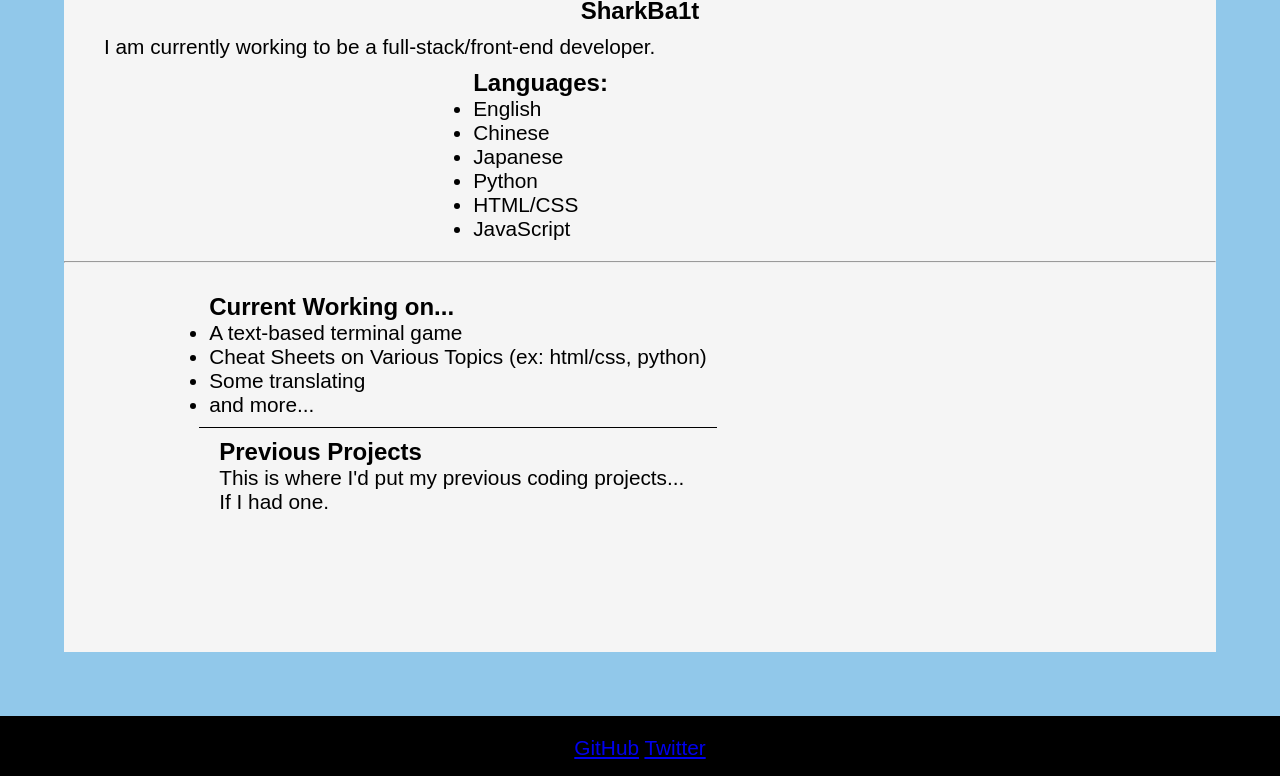
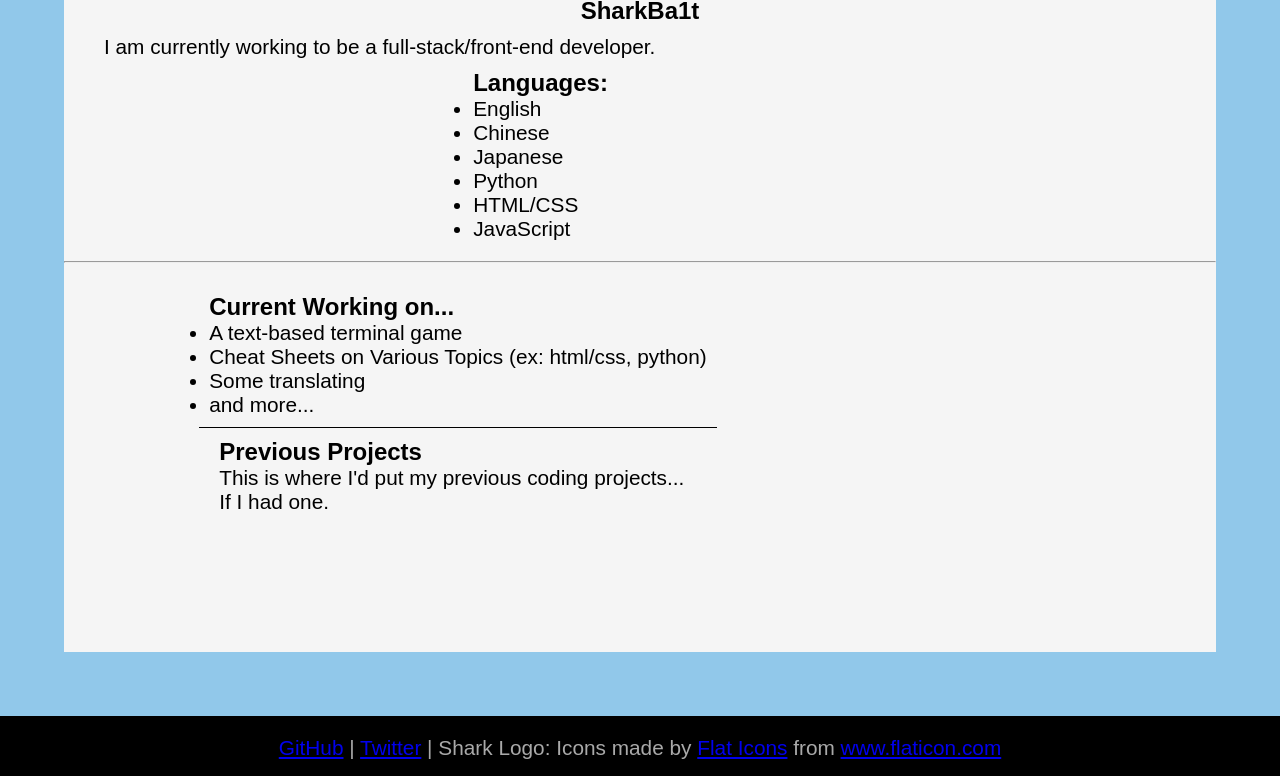
Before and after one commit to sharkba1t/sharkba1t.github.io, a plain HTML site: page index.html in a window 1280 px wide. Shown: the part 620-1396 px from the top of the page. Drawn offline with Linux system fonts and the light colour scheme; a web font is replaced by a local one.

Commit message:
add logo icon credit in footer

```diff
--- a/index.html
+++ b/index.html
@@ -59,8 +59,6 @@
             </section>
         </body>
         <footer>
-            <div class='bottom-footer'>
-            <p><a href="https://github.com/sharkba1t">GitHub</a> <a href="https://twitter.com/_sharkba1t_">Twitter</a></p>
-            </div>
+            <p style="color: darkgrey"><a href="https://github.com/sharkba1t">GitHub</a> | <a href="https://twitter.com/_sharkba1t_">Twitter</a> | Shark Logo: Icons made by <a href="https://www.flaticon.com/authors/flat-icons" title="Flat Icons">Flat Icons</a> from <a href="https://www.flaticon.com/" title="Flaticon">www.flaticon.com</a></p>
         </footer>
     </html>
```
